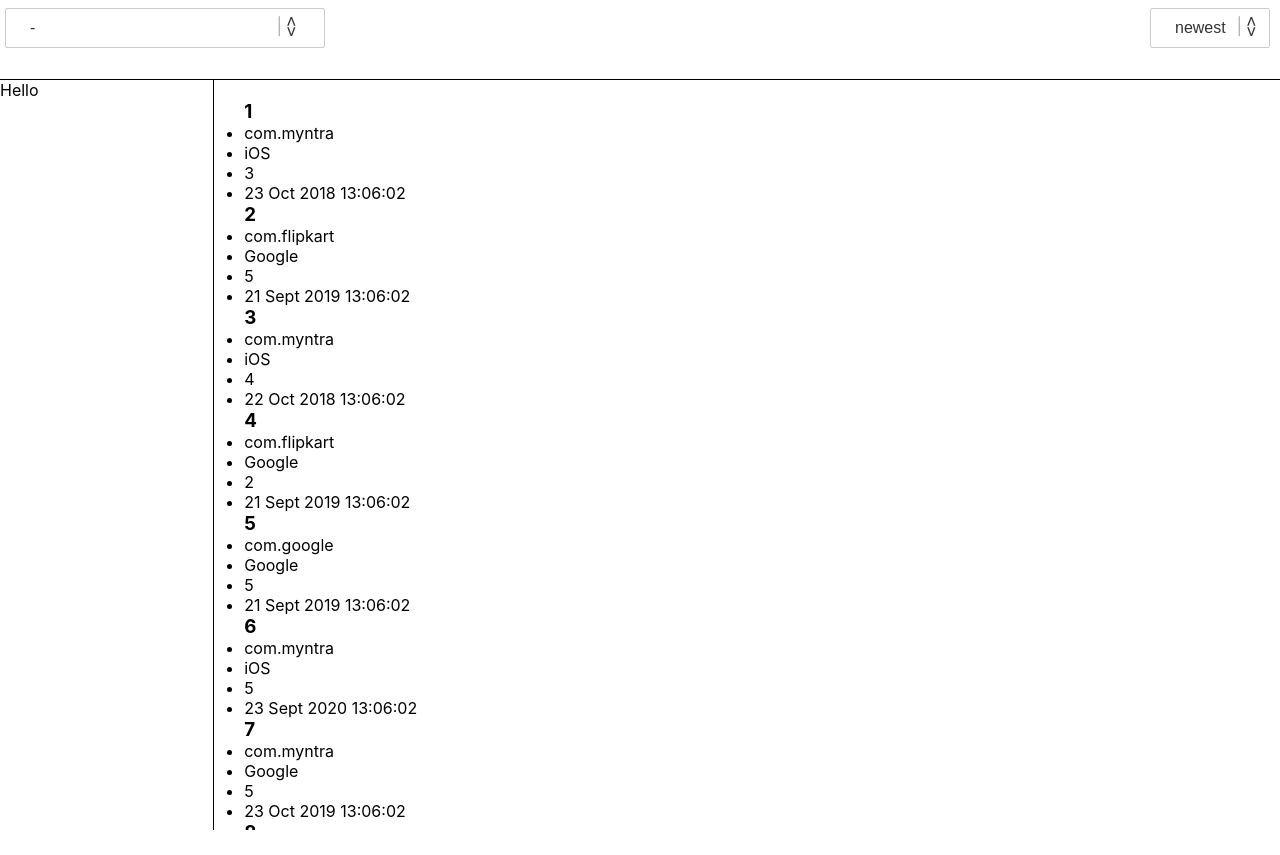
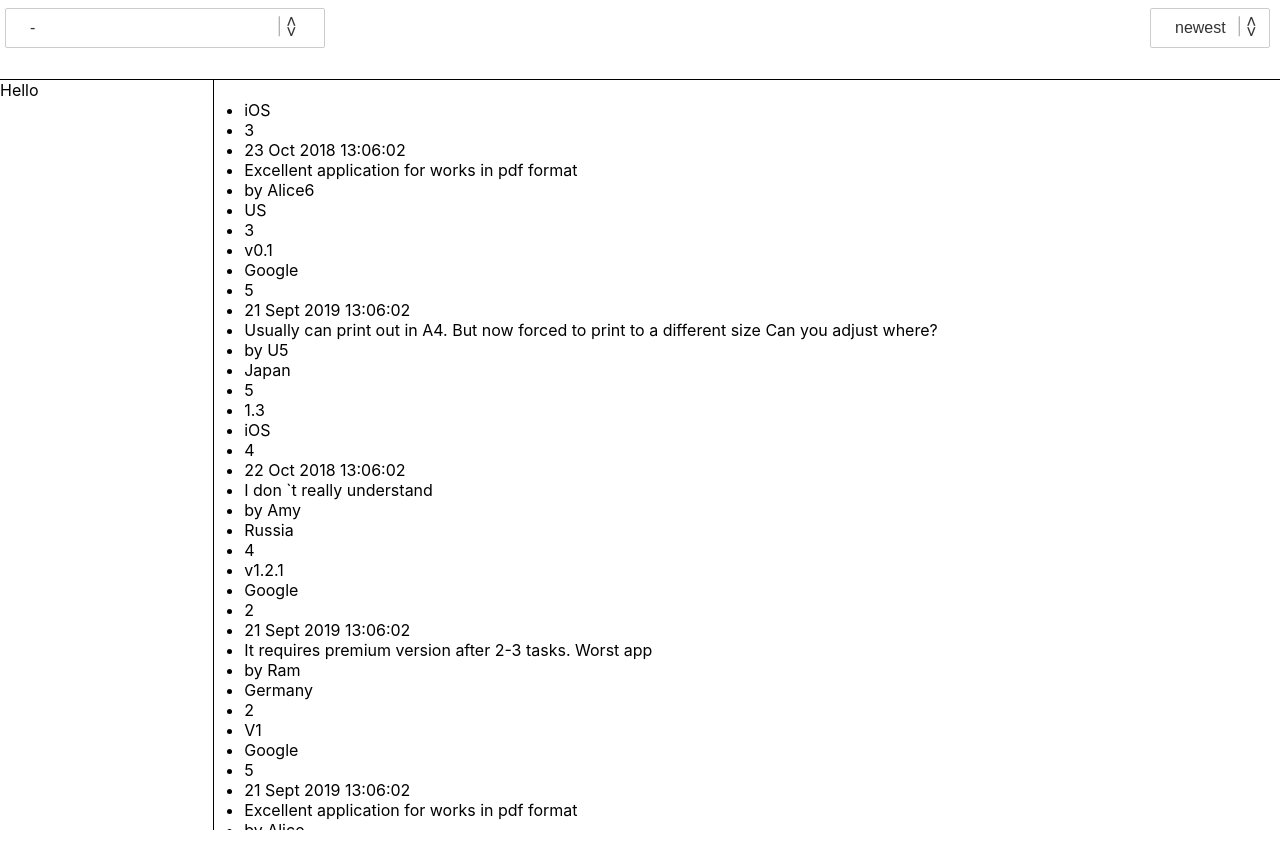
Before and after one commit to Kemosabe2911/appreviewfilter, a React (Create React App) app: page / in a window 1280 px wide. Built offline with nearby package versions, Linux system fonts and the light colour scheme.

Commit message:
Update res

```diff
--- a/src/components/result.js
+++ b/src/components/result.js
@@ -19,13 +19,16 @@
     return (
         <div className="result">
             {result.map( data =>(
-            <div>
-                <h3>{data.id}</h3>
+            <div className="res-container">
                 <ul>
-                    <li>{data.appID}</li>
                     <li>{data.appStoreName}</li>
                     <li>{data.rating}</li>
                     <li>{data.reviewDate}</li>
+                    <li>{data.reviewText}</li>
+                    <li>by {data.reviewUserName}</li>
+                    <li>{data.countryName}</li>
+                    <li>{data.rating}</li>
+                    <li>{data.version}</li>
                 </ul>
             </div>
             ))}
```
